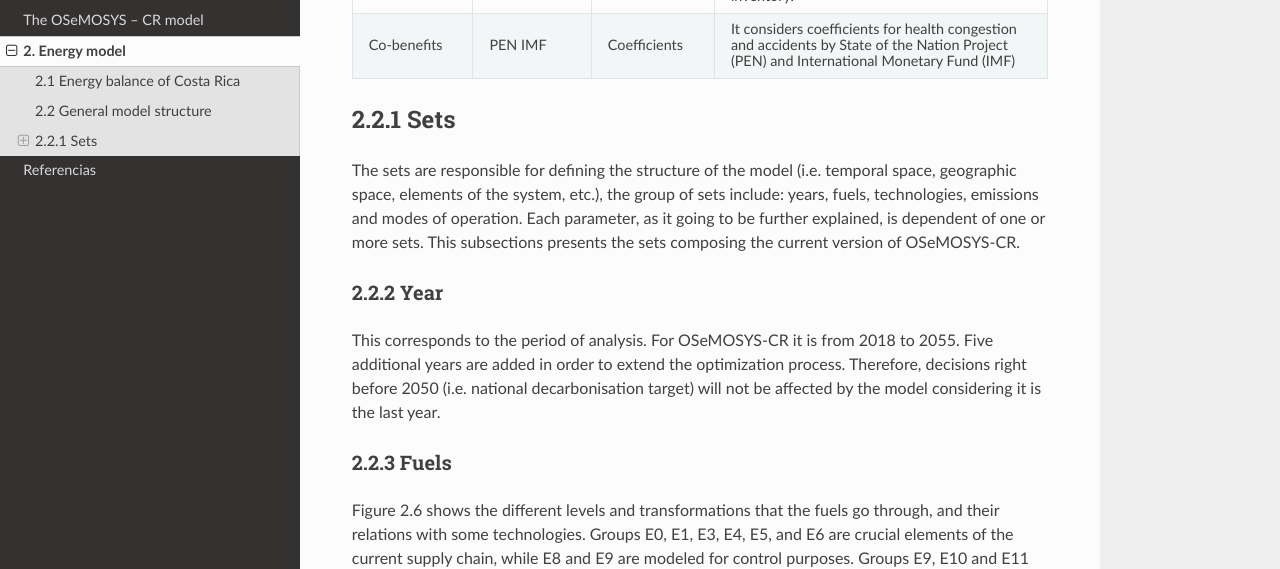
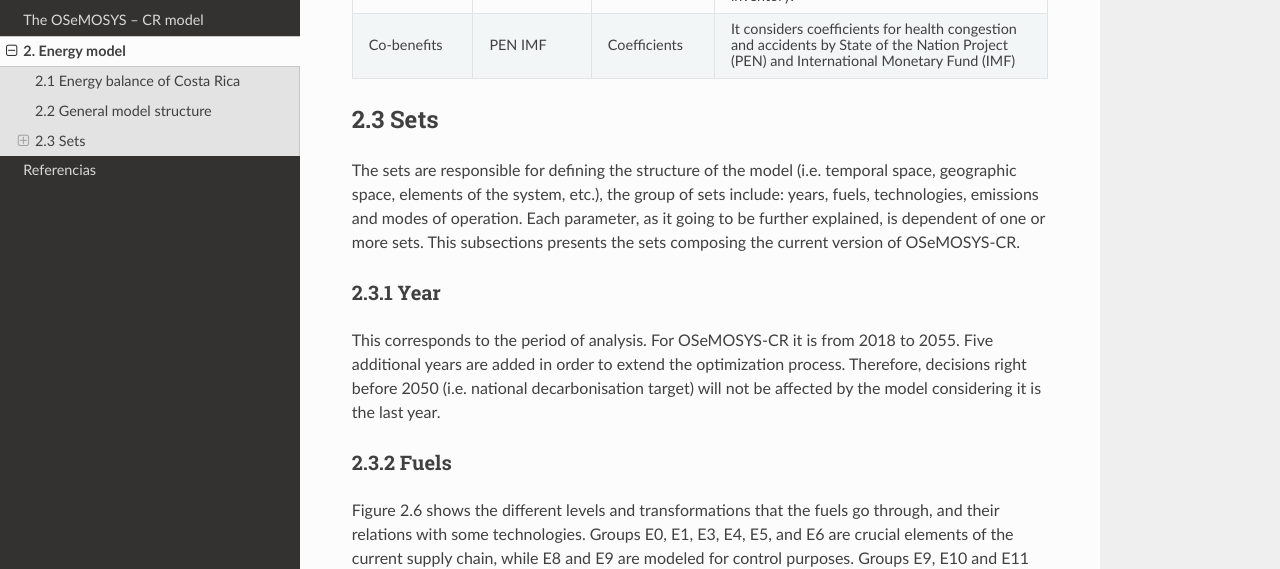
Before and after one commit to EPERLab/OSeMOSYS-CR, a Sphinx documentation site: the page built from docs/02EnergyModel.rst, in a window 1280 px wide and 1400 px high, scrolled down 3575 px. Shown: the part 157-726 px from the top of the window. Built offline with Sphinx 7.4.7 and the Read the Docs theme 2.0.0, drawn with Linux system fonts in a browser that asks for light colours; some of the changed text lies outside the part shown.

Commit message:
Update 02EnergyModel.rst

```diff
--- a/docs/02EnergyModel.rst
+++ b/docs/02EnergyModel.rst
@@ -105,17 +105,17 @@ In OSeMOSYS-CR, the connection between the electricity and transport sectors is
 |             | IMF        |                          | Nation Project (PEN) and International Monetary Fund (IMF)                   |
 +-------------+------------+--------------------------+------------------------------------------------------------------------------+
 
-2.2.1 Sets
+2.3 Sets
 +++++++++
 
 The sets are responsible for defining the structure of the model (i.e. temporal space, geographic space, elements of the system, etc.), the group of sets include: years, fuels, technologies, emissions and modes of operation. Each parameter, as it going to be further explained, is dependent of one or more sets. This subsections presents the sets composing the current version of OSeMOSYS-CR.
 
-2.2.2 Year
+2.3.1 Year
 ---------
 
 This corresponds to the period of analysis. For OSeMOSYS-CR it is from 2018 to 2055. Five additional years are added in order to extend the optimization process.  Therefore, decisions right before 2050 (i.e. national decarbonisation target) will not be affected by the model considering it is the last year.
 
-2.2.3 Fuels
+2.3.2 Fuels
 ---------
 
 Figure 2.6 shows the different levels and transformations that the fuels go through, and their relations with some technologies. Groups E0, E1, E3, E4, E5, and E6 are crucial elements of the current supply chain, while E8 and E9 are modeled for control purposes.  Groups E9, E10  and E11 complement the model to enable the inclusion of hydrogen and infrastructure.
@@ -156,7 +156,7 @@ Table 2.2 presents a synthesis of the included groups of commodities, including
 
 See Annex for the whole list of fuels.
 
-2.2.4 Technologies
+2.3.3 Technologies
 ---------
 
 Different types of technologies are included in the model in order to establish the current supply chain and substitution possibilities. Figure 2.7 shows the different levels and transformation of technologies.
@@ -201,7 +201,7 @@ Table 2.3 presents a synthesis of groups of technologies, including a brief desc
 
 See Annex for the whole list of processes.
 
-2.2.5 Emissions
+2.3.4 Emissions
 ---------
 
 Table 2.4 shows a description of emissions included in the model. In general, for GHG, the values are in terms of equivalent carbon dioxide.
@@ -231,7 +231,7 @@ Table 2.4 shows a description of emissions included in the model. In general, fo
 | PM2.5     | Fine Particulate matter                  |
 +-----------+------------------------------------------+
 
-2.2.6 Mode of operation
+2.4.5 Mode of operation
 ---------
 
 The model has one mode of operation, Mode 1, for representing the normal operation of the system and the current structure.
```
